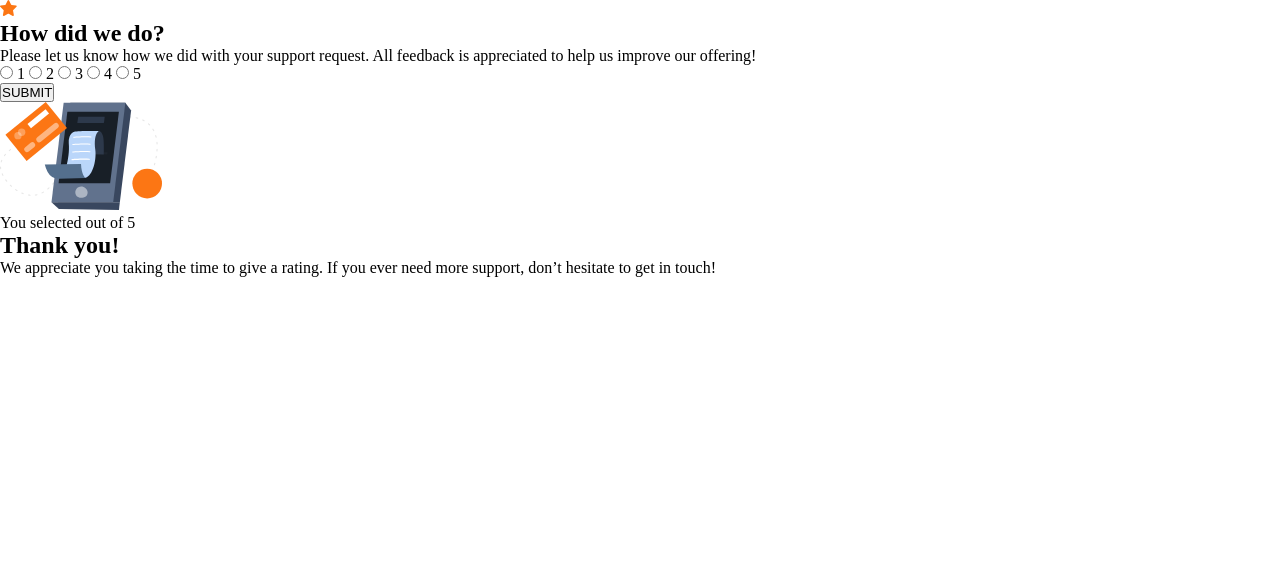
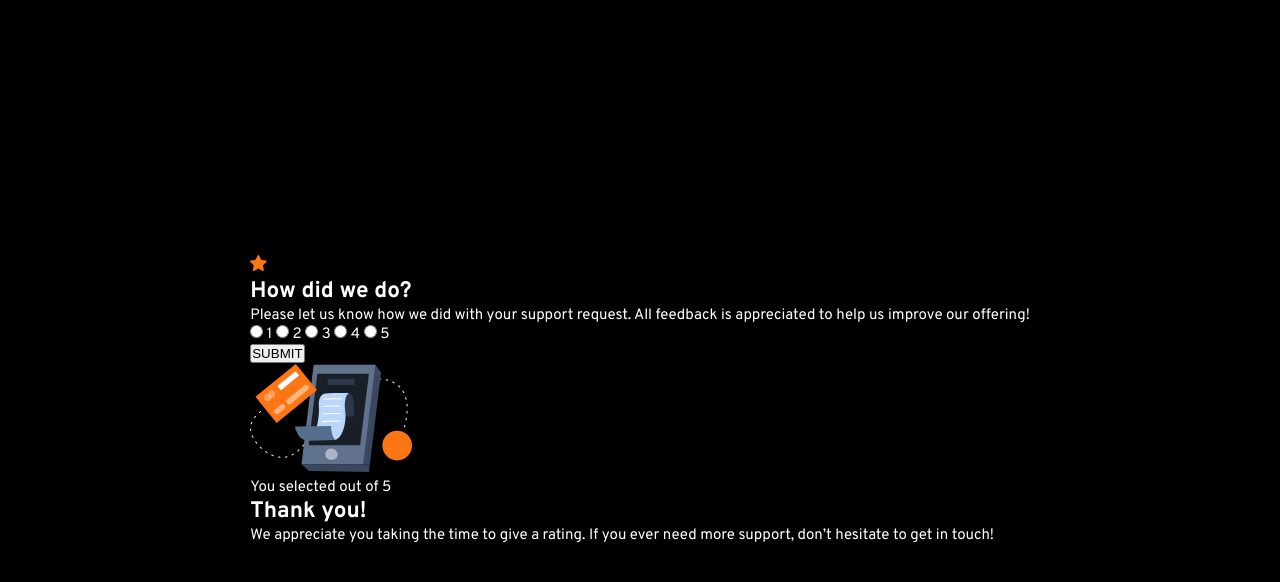
Before and after one commit to SaeM843/Interactive-Rating-Component, a plain HTML site: page index.html in a window 1280 px wide. Drawn offline with Linux system fonts and the light colour scheme.

Commit message:
added body selector and values

```diff
--- a/style.css
+++ b/style.css
@@ -14,3 +14,14 @@
     margin: 0;
     padding: 0;
   }
+
+  body {
+    background-color: black;
+    color: white;
+    min-height: 100vh;
+    display: flex;
+    justify-content: center;
+    align-items: center;
+    font-family: "Overpass", sans-serif;
+    font-size: 0.938rem;
+  }
```
